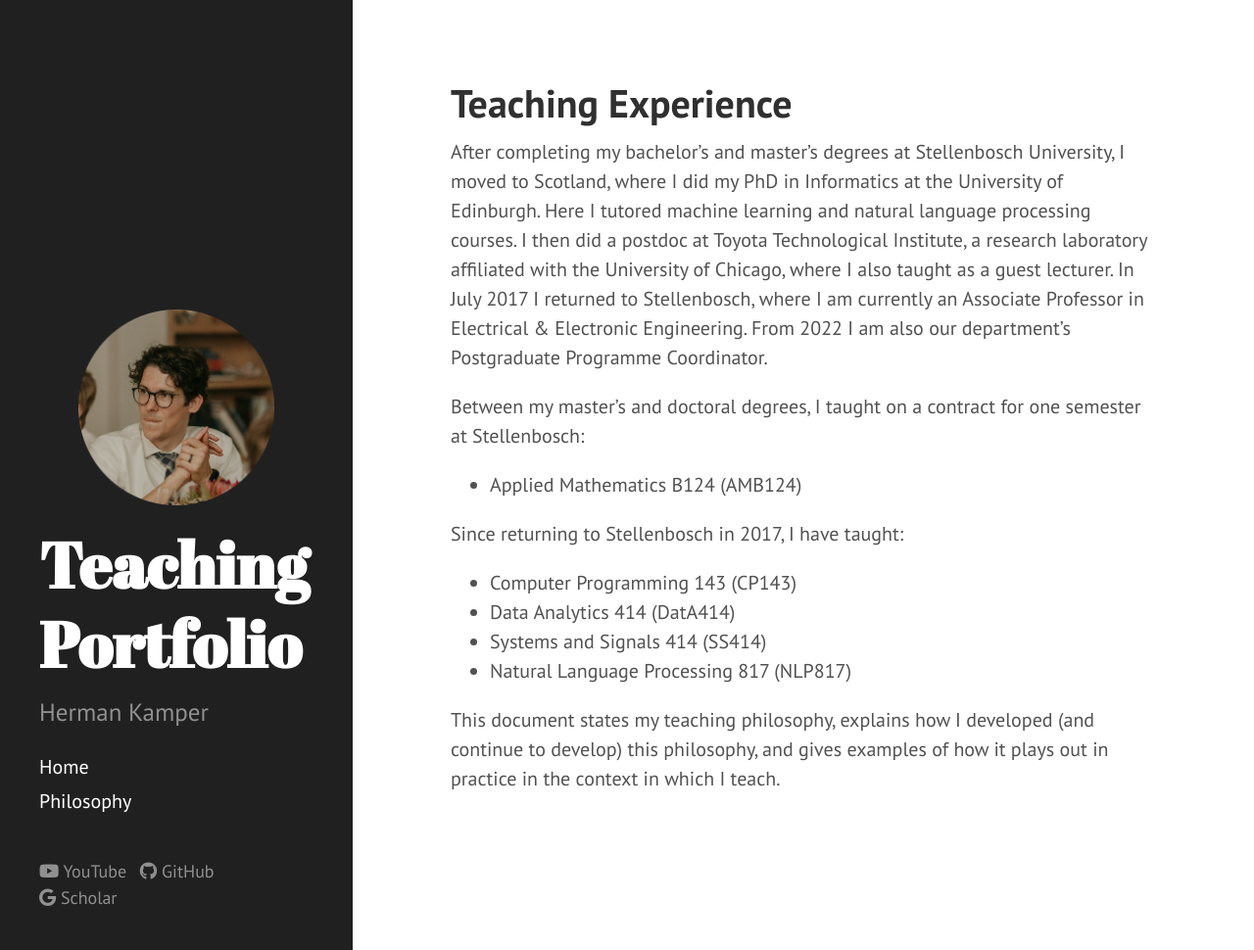
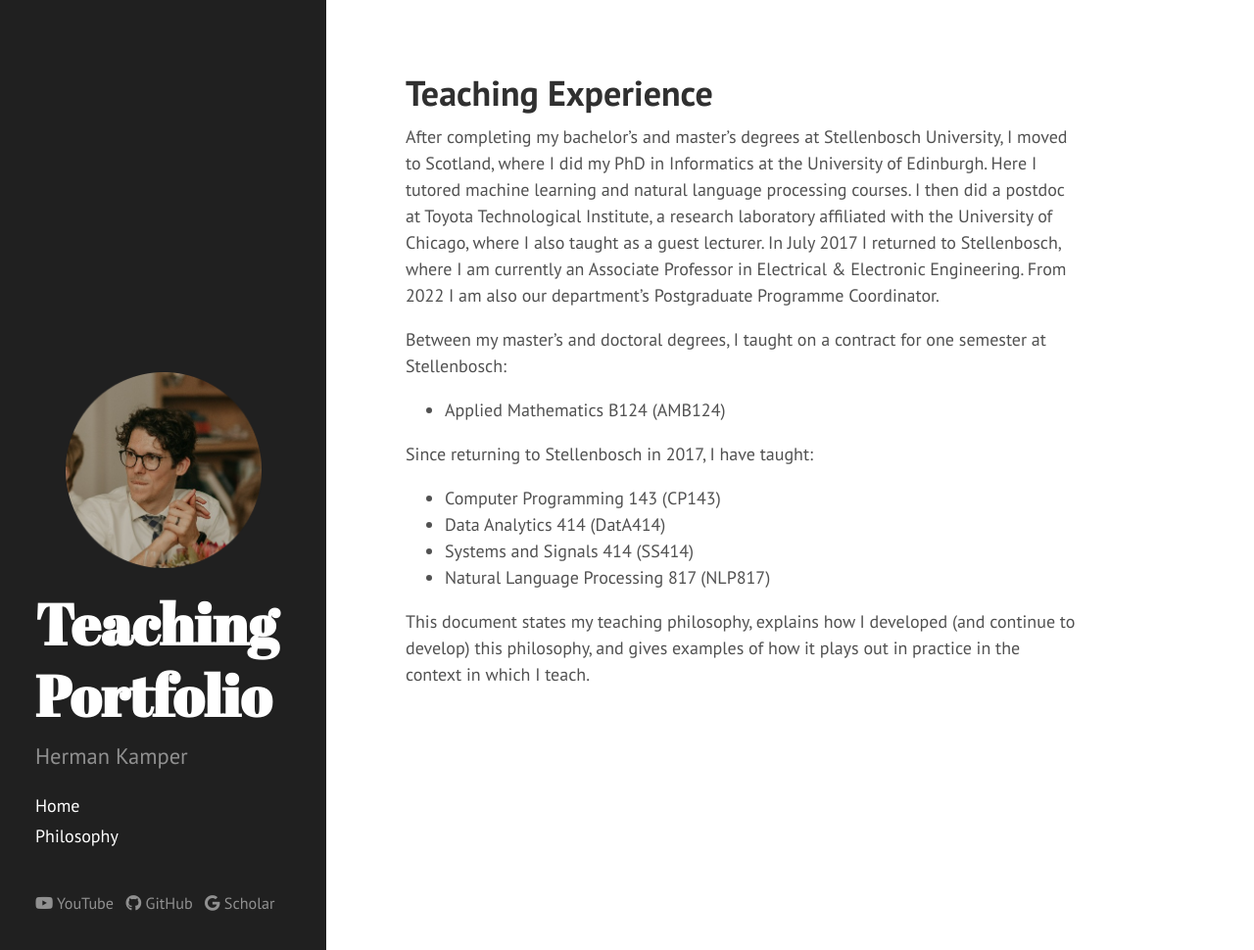
Before and after one commit to kamperh/teaching_portfolio, a Jekyll site: the page built from index.md, in a window 1280 px wide and 970 px high. Shown: the whole window at 98% size. Built offline with Jekyll 4.4.1, drawn with Linux system fonts in a browser that asks for light colours; nearby versions of some CDN libraries.

Commit message:
Updated Hyde CSS

```diff
--- a/public/css/hyde.css
+++ b/public/css/hyde.css
@@ -36,12 +36,14 @@ html {
 }
 @media (min-width: 48em) {
   html {
-    font-size: 16px;
+    /*font-size: 16px;*/
+    font-size: 14px; /*Herman*/
   }
 }
 @media (min-width: 58em) {
   html {
-    font-size: 20px;
+    /*font-size: 20px;*/
+    font-size: 18px; /*Herman*/
   }
 }
 
@@ -65,7 +67,8 @@ html {
     top: 0;
     left: 0;
     bottom: 0;
-    width: 18rem;
+    /*width: 18rem;*/
+    width: 18.5rem; /*Herman*/
     text-align: left;
   }
 }
@@ -128,7 +131,8 @@ a.sidebar-nav-item:focus {
 
 @media (min-width: 48em) {
   .content {
-    max-width: 38rem;
+    /*max-width: 38rem;*/
+    max-width: 40rem; /*Herman*/
     margin-left: 20rem;
     margin-right: 2rem;
   }
```
